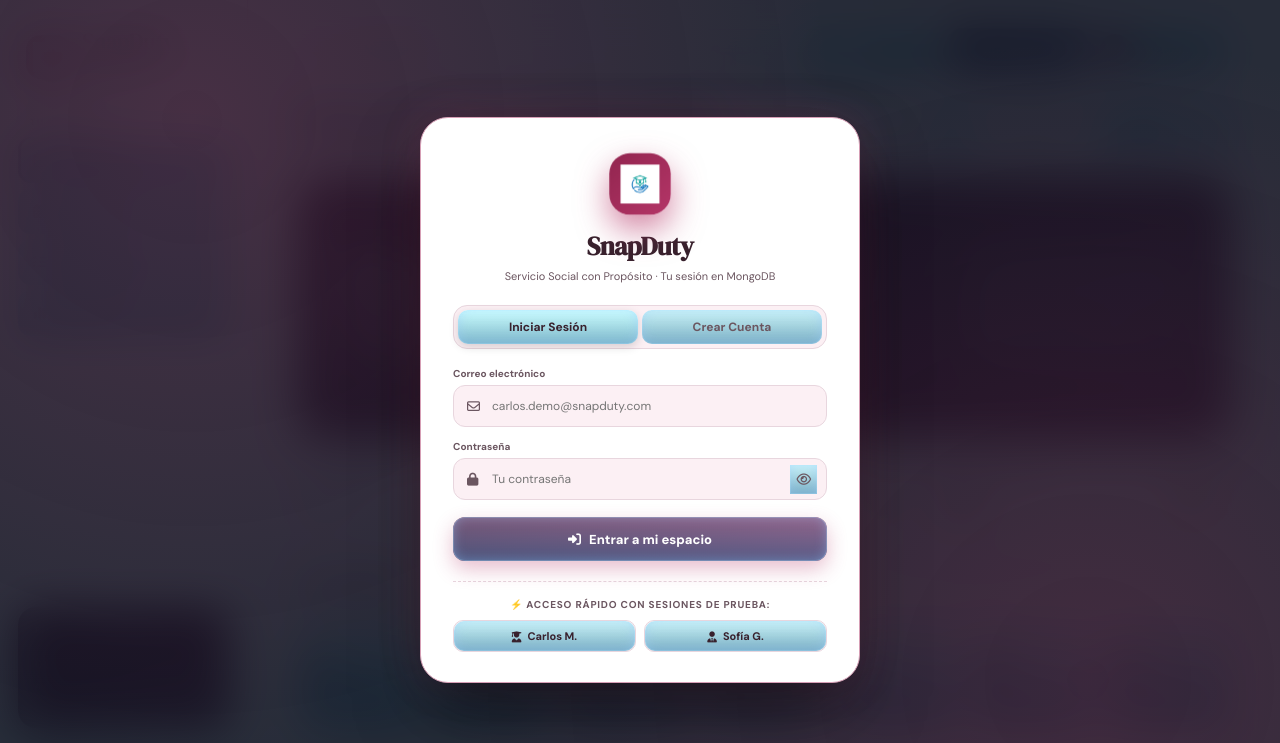
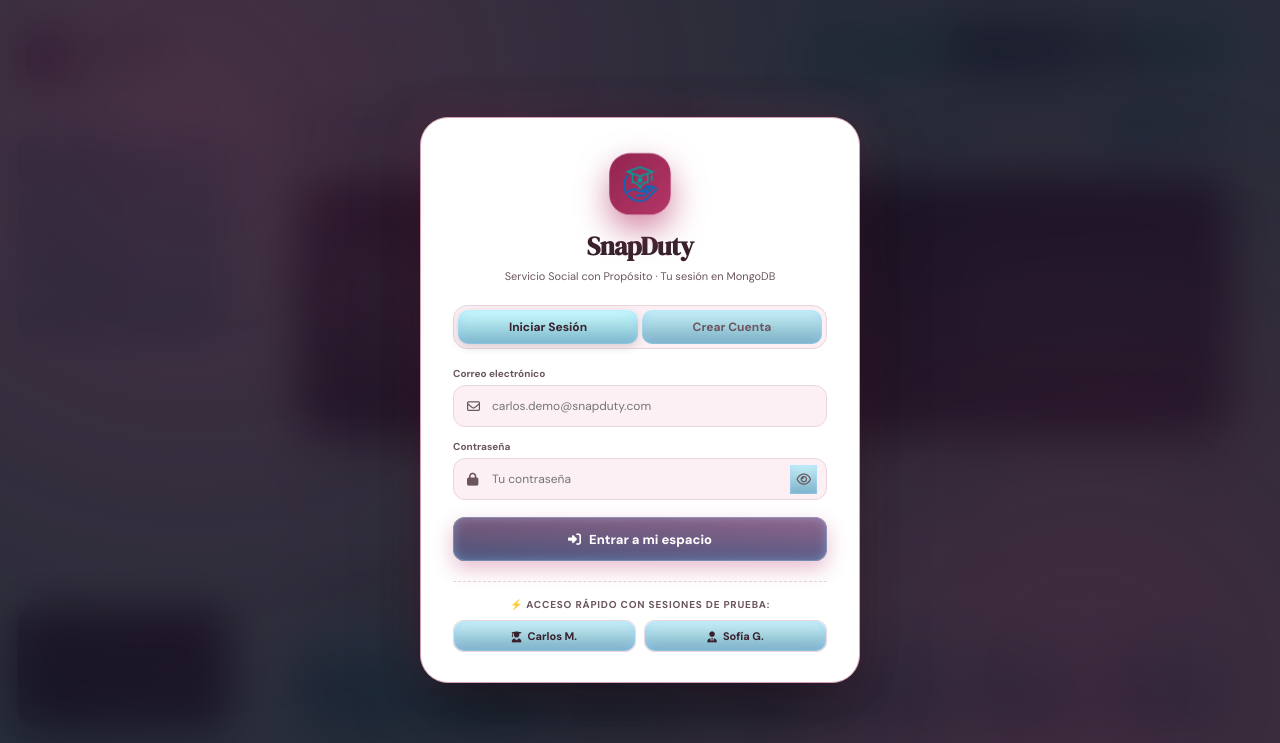
Before and after one commit to diegoperezalp-ui/prototipo, a website: page prueba prototipo.html in a window 1280 px wide. Shown: the top 743 px of the page. Drawn offline with Linux system fonts and the light colour scheme.

Commit message:
Quita el fondo del logo de Gemini

```diff
--- a/prueba prototipo.html
+++ b/prueba prototipo.html
@@ -6,7 +6,7 @@
   <meta name="theme-color" content="#fff9fb">
   <meta name="description" content="SnapDuty: organiza tu servicio social semana a semana. Cada hora de servicio, un cambio que cuenta.">
   <title>SnapDuty · Servicio social con propósito</title>
-  <link rel="icon" type="image/jpeg" href="Gemini_Generated_Image_1oon871oon871oon.jfif">
+  <link rel="icon" type="image/png" href="/gemini-logo.png">
   <link rel="preconnect" href="https://fonts.googleapis.com">
   <link rel="preconnect" href="https://fonts.gstatic.com" crossorigin>
   <link href="https://fonts.googleapis.com/css2?family=DM+Sans:wght@400;500;600;700;800&family=DM+Serif+Display:ital@0;1&display=swap" rel="stylesheet">
@@ -728,7 +728,7 @@
   <div class="app-shell">
     <aside class="sidebar" aria-label="Navegación principal">
       <div class="brand">
-        <div class="brand-mark" aria-hidden="true"><img class="gemini-brand-image" src="Gemini_Generated_Image_1oon871oon871oon.jfif" alt=""></div>
+        <div class="brand-mark" aria-hidden="true"><img class="gemini-brand-image" src="/gemini-logo.png" alt=""></div>
         <div><div class="brand-name">SnapDuty</div><div class="brand-note">SERVICIO SOCIAL CON PROPÓSITO</div></div>
       </div>
       <p class="nav-label">Tu espacio</p>
@@ -971,7 +971,7 @@
     <div class="auth-card">
       <div class="auth-header">
         <div class="auth-logo-badge">
-          <img class="gemini-brand-image" src="Gemini_Generated_Image_1oon871oon871oon.jfif" alt="">
+          <img class="gemini-brand-image" src="/gemini-logo.png" alt="">
         </div>
         <h2 class="auth-title" id="authTitle">SnapDuty</h2>
         <p class="auth-subtitle">Servicio Social con Propósito · Tu sesión en MongoDB</p>
```
Also changed, not shown: public/gemini-logo.png (added).
